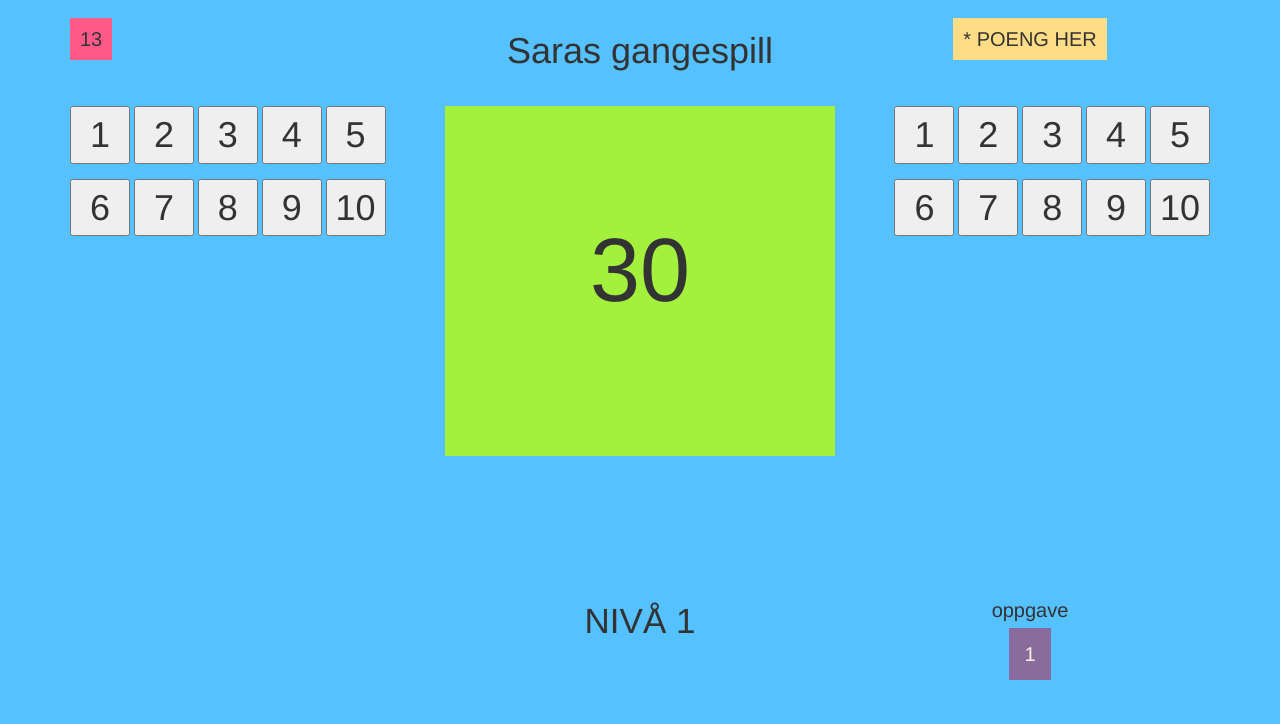
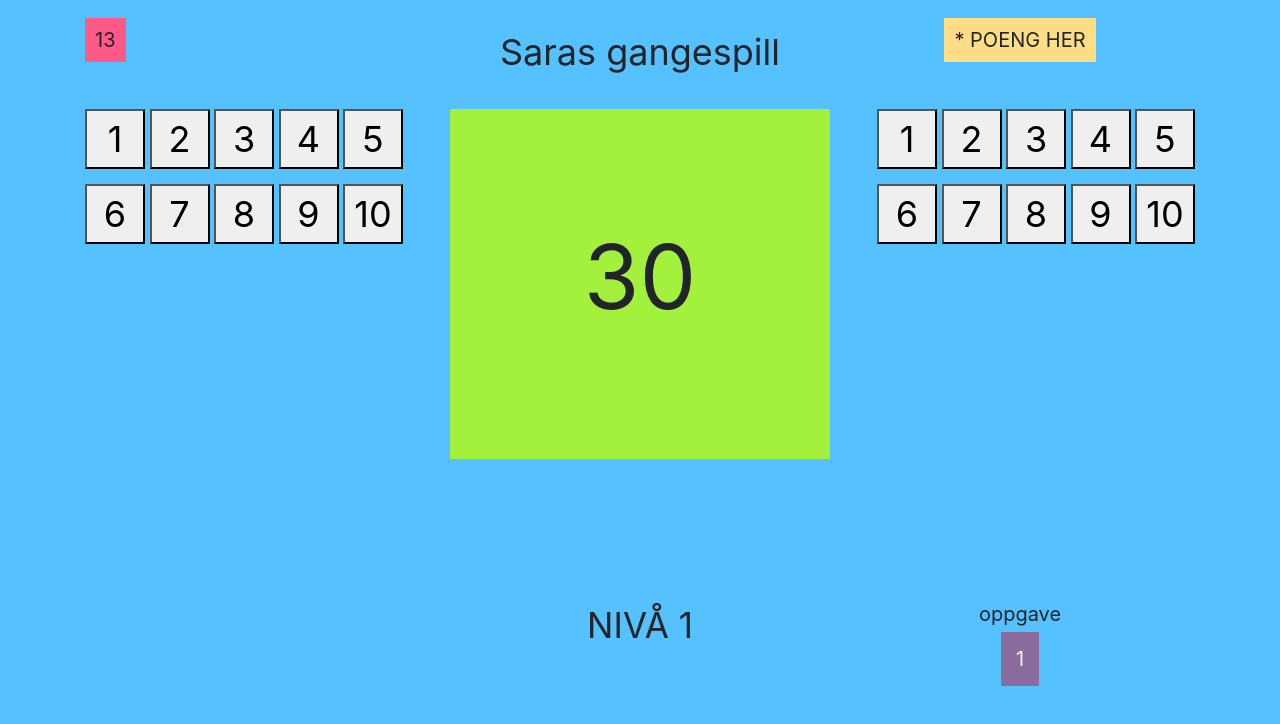
Before and after one commit to saraek/saraek.github.io, a plain HTML site: page index.html in a window 1280 px wide. Both pictures are taken after a click on the button "Start spillet!". Drawn offline with nearby package versions, Linux system fonts and the light colour scheme.

Commit message:
få inn riktig bootstrap

```diff
--- a/index.html
+++ b/index.html
@@ -1,10 +1,16 @@
 <!DOCTYPE html>
 <html>
     <head>
+        <!-- Required meta tags -->
+        <meta charset="utf-8">
+        <meta name="viewport" content="width=device-width, initial-scale=1, shrink-to-fit=no">
+
         <!-- Bootstrap og jquery -->
-        <link rel="stylesheet" href="https://maxcdn.bootstrapcdn.com/bootstrap/3.3.7/css/bootstrap.min.css" integrity="sha384-BVYiiSIFeK1dGmJRAkycuHAHRg32OmUcww7on3RYdg4Va+PmSTsz/K68vbdEjh4u" crossorigin="anonymous">
-        <script src="https://ajax.googleapis.com/ajax/libs/jquery/1.12.4/jquery.min.js"></script>
-        <script src="https://maxcdn.bootstrapcdn.com/bootstrap/3.3.7/js/bootstrap.min.js" integrity="sha384-Tc5IQib027qvyjSMfHjOMaLkfuWVxZxUPnCJA7l2mCWNIpG9mGCD8wGNIcPD7Txa" crossorigin="anonymous"></script>
+
+        <link rel="stylesheet" href="https://stackpath.bootstrapcdn.com/bootstrap/4.4.1/css/bootstrap.min.css" integrity="sha384-Vkoo8x4CGsO3+Hhxv8T/Q5PaXtkKtu6ug5TOeNV6gBiFeWPGFN9MuhOf23Q9Ifjh" crossorigin="anonymous">
+        <script src="https://code.jquery.com/jquery-3.4.1.slim.min.js" integrity="sha384-J6qa4849blE2+poT4WnyKhv5vZF5SrPo0iEjwBvKU7imGFAV0wwj1yYfoRSJoZ+n" crossorigin="anonymous"></script>
+        <script src="https://cdn.jsdelivr.net/npm/popper.js@1.16.0/dist/umd/popper.min.js" integrity="sha384-Q6E9RHvbIyZFJoft+2mJbHaEWldlvI9IOYy5n3zV9zzTtmI3UksdQRVvoxMfooAo" crossorigin="anonymous"></script>
+        <script src="https://stackpath.bootstrapcdn.com/bootstrap/4.4.1/js/bootstrap.min.js" integrity="sha384-wfSDF2E50Y2D1uUdj0O3uMBJnjuUD4Ih7YwaYd1iqfktj0Uod8GCExl3Og8ifwB6" crossorigin="anonymous"></script>
 
         <!-- her er det kode for å endre utseende -->
         <style>
@@ -31,22 +37,21 @@
         <div class="container" id="spillet">
 
             <div class="row" style="margin-bottom: 30px;margin-top: 25px">
-                <div class="col-md-4" >
+                <div class="col-md-4 col-12" >
                     <span style="background-color: #FF5988;padding:10px;font-size: 20px" id="tid">00:15</span>
 
                 </div>
-                <div class="col-md-4" style="font-size:36px;text-align: center">
+                <div class="col-md-4 col-12 text-left text-md-center mt-2 mt-md-0" style="font-size:36px">
                     Saras gangespill
                 </div>
 
-                <div class="col-md-4"style="text-align:center">
+                <div class="col-md-4 col-12 text-left text-md-center mt-2 mt-md-0">
                     <span style="background-color: #FFDD87;padding: 10px;font-size: 20px">* POENG HER</span>
-
                 </div>
             </div>
 
 
-            <div class="row"style="margin-bottom:40px;height: 350px">
+            <div class="row"style="margin-bottom:40px">
                 <div class="col-md-4 svar-knapp svar-1">
                     <div style="margin-bottom:15px">
                         <button onclick="knappEn(this, 1)">1</button>
@@ -63,11 +68,11 @@
                         <button onclick="knappEn(this, 10)">10</button>
                     </div>
                 </div>
-                <div id="riktigSvar" class="col-md-4" style="font-size:90px;text-align: center;background-color: #A3F03D;height: 100%;padding-top:100px">
+                <div id="riktigSvar" class="col-md-4 mt-4 mt-md-0" style="font-size:90px;text-align: center;background-color: #A3F03D;height: 100%;padding-top:100px;height: 350px">
                     -
                 </div>
 
-                <div class="col-md-4 svar-knapp svar-2" style="text-align: right;">
+                <div class="col-md-4 svar-knapp svar-2 text-left text-md-right mt-4 mt-md-0">
                     <div style="margin-bottom: 15px">
                         <button onclick="knappTo(this, 1)">1</button>
                         <button onclick="knappTo(this, 2)">2</button>
```
